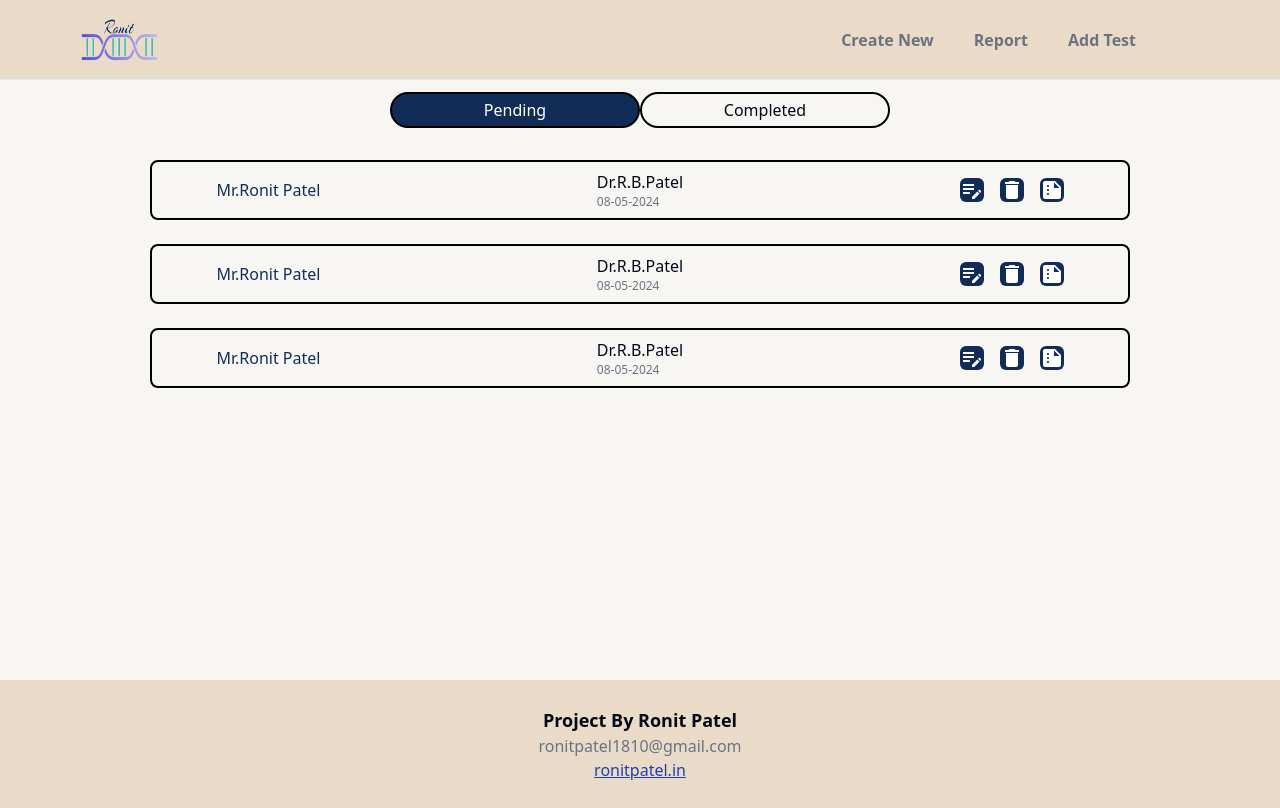
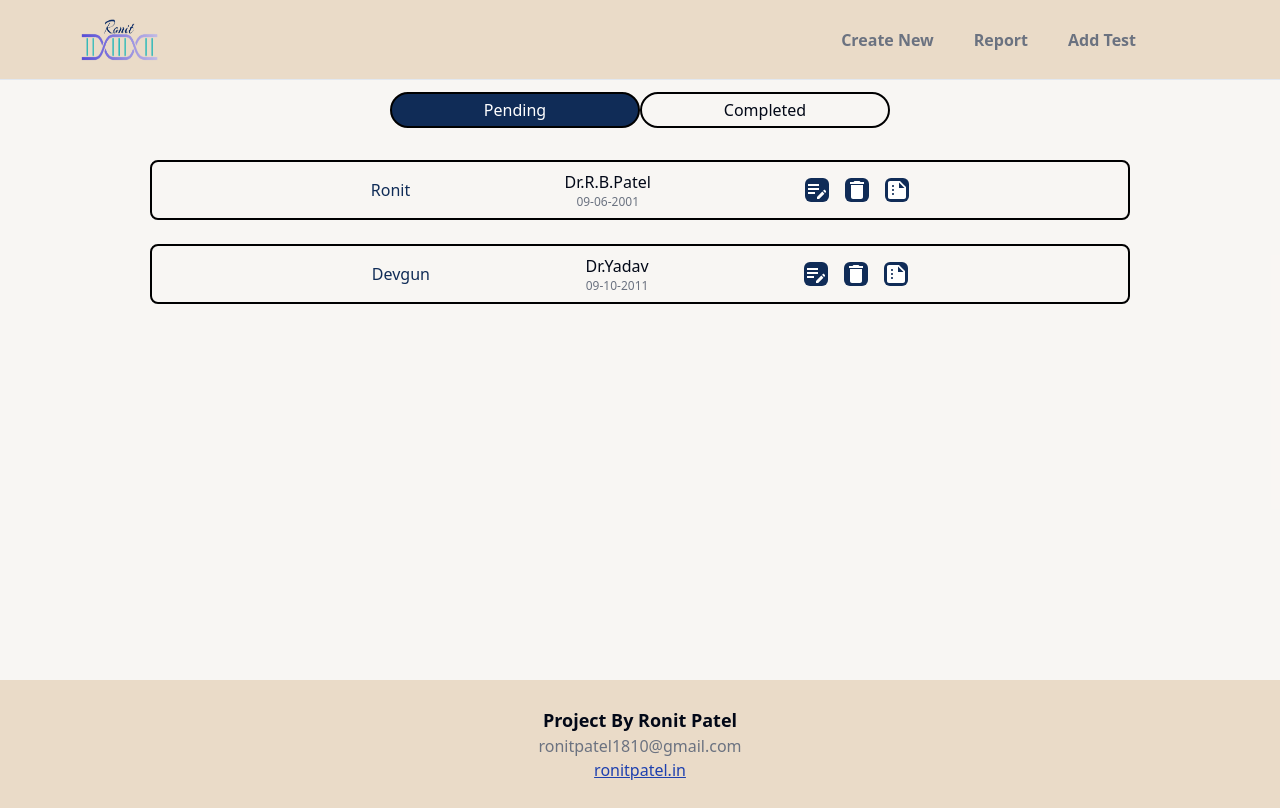
Before and after one commit to Ronit1810/Pathology-Lab-Management-System, a React (Vite) app: page /status in a window 1280 px wide. Built offline with nearby package versions, Linux system fonts and the light colour scheme.

Commit message:
dynamic status data

```diff
--- a/src/Pages/Status/StatusPage.jsx
+++ b/src/Pages/Status/StatusPage.jsx
@@ -3,10 +3,50 @@ import EditNoteIcon from '@mui/icons-material/EditNote';
 import DeleteIcon from '@mui/icons-material/Delete';
 import SummarizeIcon from '@mui/icons-material/Summarize';
 
-import { useState } from "react"
+import { useEffect, useState } from "react"
 
 function StatusPage() {
+
+  const pendingData = [
+    {
+      "id":"1",
+      "name":"Ronit",
+      "drname":"Dr.R.B.Patel",
+      "predate":"09-06-2001"
+    },
+    {
+      "id":"2",
+      "name":"Devgun",
+      "drname":"Dr.Yadav",
+      "predate":"09-10-2011"
+    }
+  ]
+  const completeData = [
+    {
+      "id":"1",
+      "name":"Rahul",
+      "drname":"Dr.Patel",
+      "predate":"25-06-2001"
+    },
+    {
+      "id":"2",
+      "name":"Devgun",
+      "drname":"Dr.dev",
+      "predate":"09-10-2025"
+    }
+  ]
+
   const[activeStatus, setActiveStatus] = useState('pending')
+  const[data, setData] = useState([])
+  useEffect(()=>{
+    if (activeStatus === 'pending') {
+      setData(pendingData)
+      // console.log(data);
+    } else {
+      setData(completeData)
+      // console.log(data);
+    }
+  },[activeStatus])
   return (
     <div className='min-h-[70vh]'>
       <div className=" flex flex-col gap-5 items-center justify-center">
@@ -19,44 +59,26 @@ function StatusPage() {
 
       {/* List of Pending or Completed Test */}
         <div className=" items-center w-full flex gap-6 flex-col justify-center">
-          <div className=" p-2 md:px-16 md:py-2 flex justify-between h-fit w-full rounded-lg items-center md:w-[90%] border-[2px] border-black">
-            <div className=' text-[#102C57]'>Mr.Ronit Patel</div>
-            <div>
-              <div>Dr.R.B.Patel</div>
-              <div className=' text-gray-500 text-xs'>08-05-2024</div>
-            </div>
-            <div className=' flex items-center justify-center gap-2 md:gap-4 ' >
-              <EditNoteIcon className=' cursor-pointer bg-[#102C57] text-white rounded-md' />
-              <DeleteIcon className=' cursor-pointer bg-[#102C57] text-white rounded-md' />
-              <SummarizeIcon className=' cursor-pointer bg-[#102C57] text-white rounded-md' />
-            </div>
-          </div>
+          {
+            data && data.map((item, index)=>{
+              return(
+                <div key={index} className=" p-2 md:px-16 md:py-2 flex justify-evenly h-fit w-full rounded-lg items-center md:w-[90%] border-[2px] border-black">
+                  <div className=' text-[#102C57]'>{item.name}</div>
+                  <div className=' flex flex-col items-center justify-center'>
+                    <div>{item.drname}</div>
+                    <div className=' text-gray-500 text-xs'>{item.predate}</div>
+                  </div>
+                  <div className=' flex items-center justify-center gap-2 md:gap-4 ' >
+                    {activeStatus === 'pending'?<EditNoteIcon className=' cursor-pointer bg-[#102C57] text-white rounded-md' />:null}
+                    {activeStatus === 'pending'?<DeleteIcon className=' cursor-pointer bg-[#102C57] text-white rounded-md' />:null}
+                    <SummarizeIcon className=' cursor-pointer bg-[#102C57] text-white rounded-md' />
+                  </div>
+                </div>
+              )
+            })
+          }
 
-          <div className=" p-2 md:px-16 md:py-2 flex justify-between h-fit w-full rounded-lg items-center md:w-[90%] border-[2px] border-black">
-            <div className=' text-[#102C57]'>Mr.Ronit Patel</div>
-            <div>
-              <div>Dr.R.B.Patel</div>
-              <div className=' text-gray-500 text-xs'>08-05-2024</div>
-            </div>
-            <div className=' flex items-center justify-center gap-2 md:gap-4 '>
-              <EditNoteIcon className=' cursor-pointer bg-[#102C57] text-white rounded-md' />
-              <DeleteIcon className=' cursor-pointer bg-[#102C57] text-white rounded-md' />
-              <SummarizeIcon className=' cursor-pointer bg-[#102C57] text-white rounded-md' />
-            </div>
-          </div>
 
-          <div className=" p-2 md:px-16 md:py-2 flex justify-between h-fit w-full rounded-lg items-center md:w-[90%] border-[2px] border-black">
-            <div className=' text-[#102C57]'>Mr.Ronit Patel</div>
-            <div>
-              <div>Dr.R.B.Patel</div>
-              <div className=' text-gray-500 text-xs'>08-05-2024</div>
-            </div>
-            <div className=' flex items-center justify-center gap-2 md:gap-4 '>
-              <EditNoteIcon className=' cursor-pointer bg-[#102C57] text-white rounded-md' />
-              <DeleteIcon className=' cursor-pointer bg-[#102C57] text-white rounded-md' />
-              <SummarizeIcon className=' cursor-pointer bg-[#102C57] text-white rounded-md' />
-            </div>
-          </div>
         </div>
       </div>
     </div>
```
